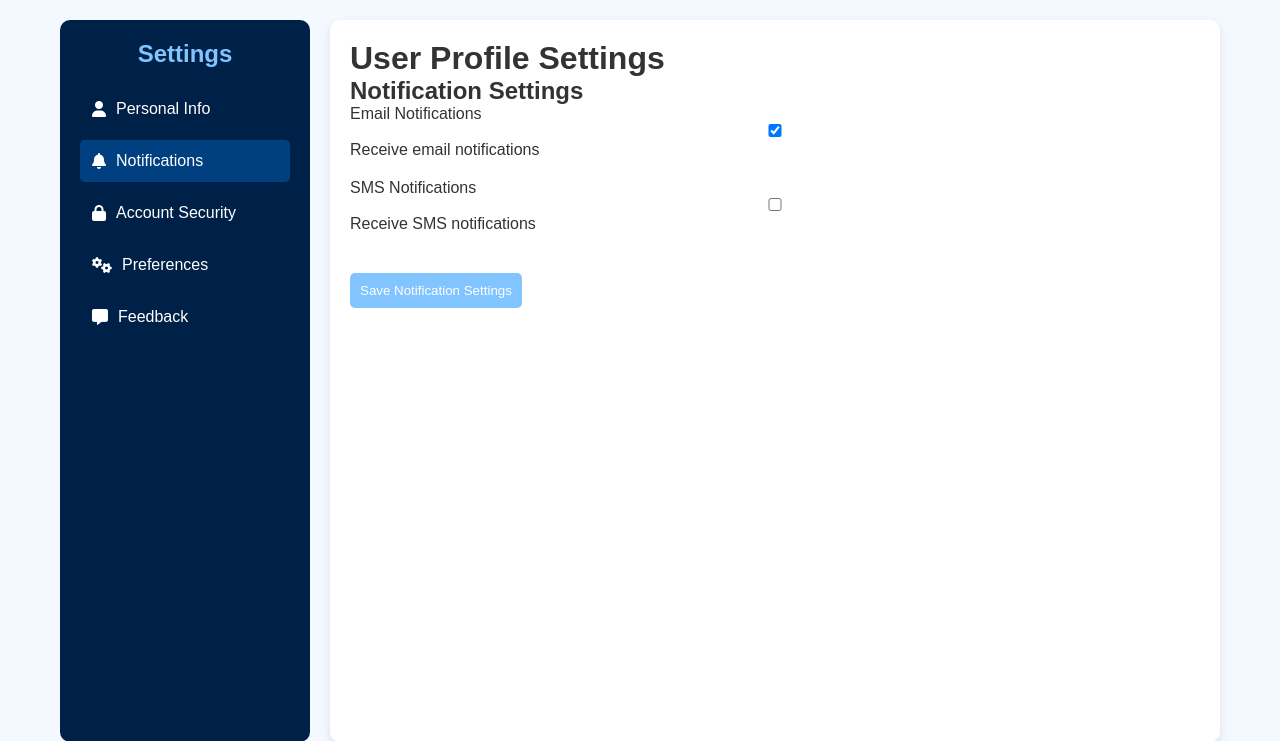
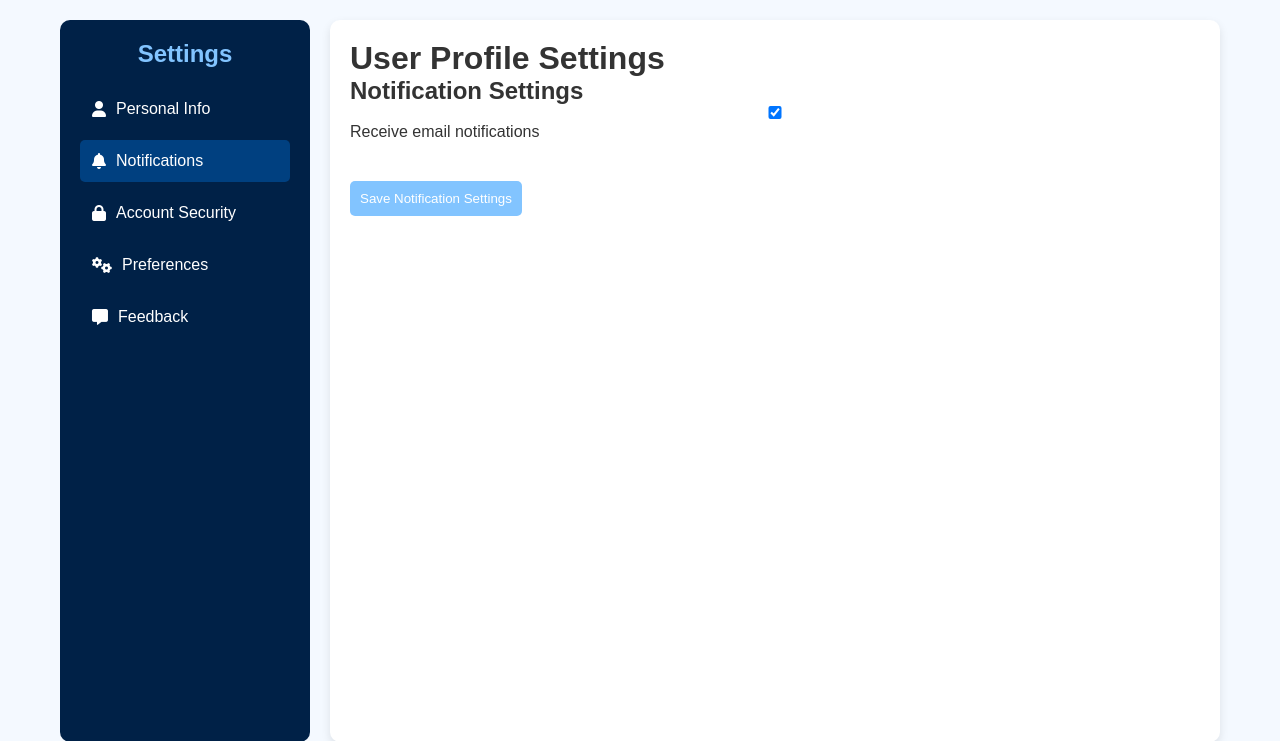
Before and after one commit to alappiah/SavvySaver, a PHP site: page /view/settings.php in a window 1280 px wide, after a click on "Notifications". Shown: the top 741 px of the page. Run offline with PHP 8.4, Linux system fonts and the light colour scheme; a stand-in replaces the project's code that opens the database connection; some libraries are stand-ins or nearby versions.

Commit message:
Change settings

```diff
--- a/view/settings.php
+++ b/view/settings.php
@@ -53,12 +53,10 @@
                 <h2>Notification Settings</h2>
                 <form id="notification-settings-form">
                     <div class="form-group">
-                        <label>Email Notifications</label>
-                        <input type="checkbox" id="email-notifications" checked> Receive email notifications
-                    </div>
-                    <div class="form-group">
-                        <label>SMS Notifications</label>
-                        <input type="checkbox" id="sms-notifications"> Receive SMS notifications
+                        <label for="email-notifications">
+                            <input type="checkbox" id="email-notifications" name="emailNotifications" checked>
+                            Receive email notifications
+                        </label>
                     </div>
                     <button type="submit" class="save-btn">Save Notification Settings</button>
                 </form>
```
Also changed, not shown: functions/update_notifications.php (added).
